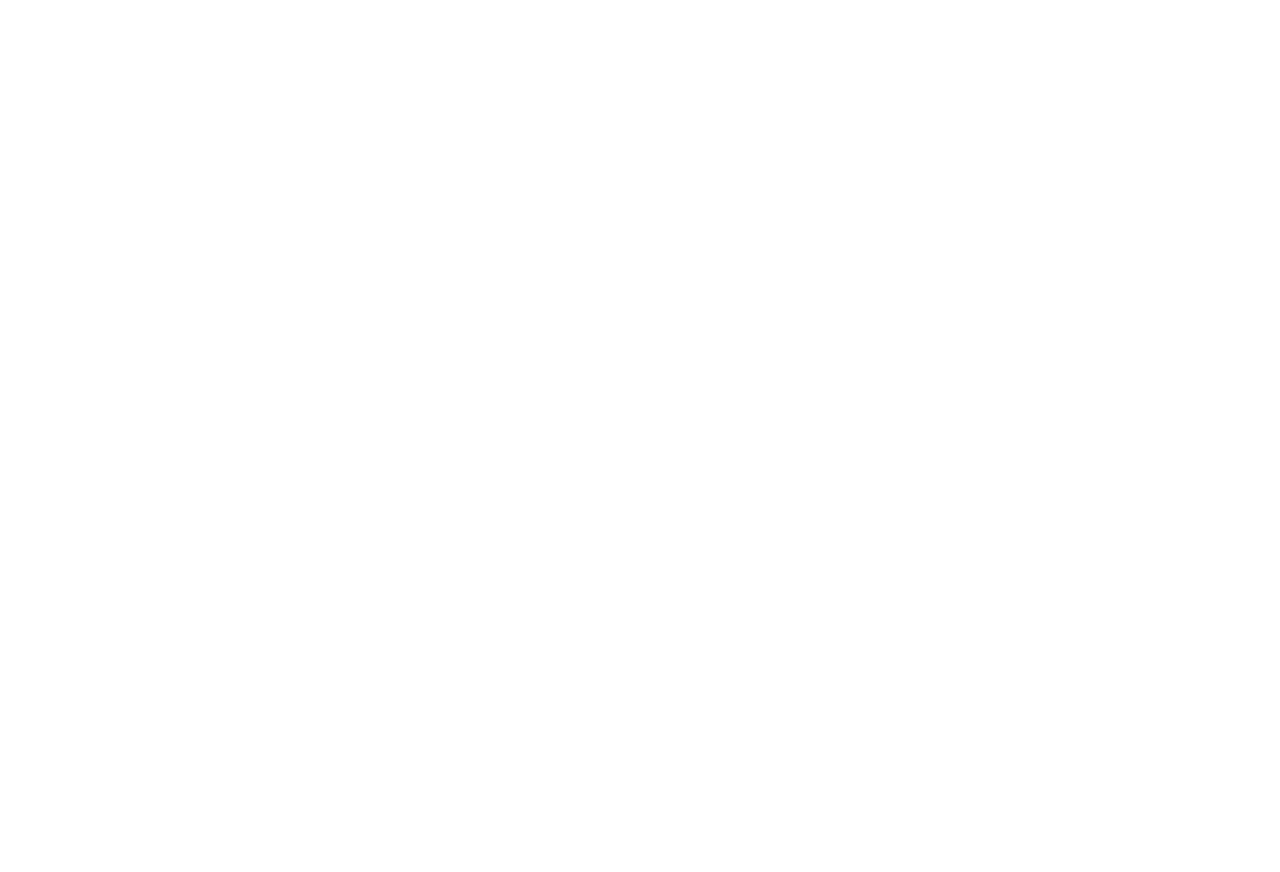
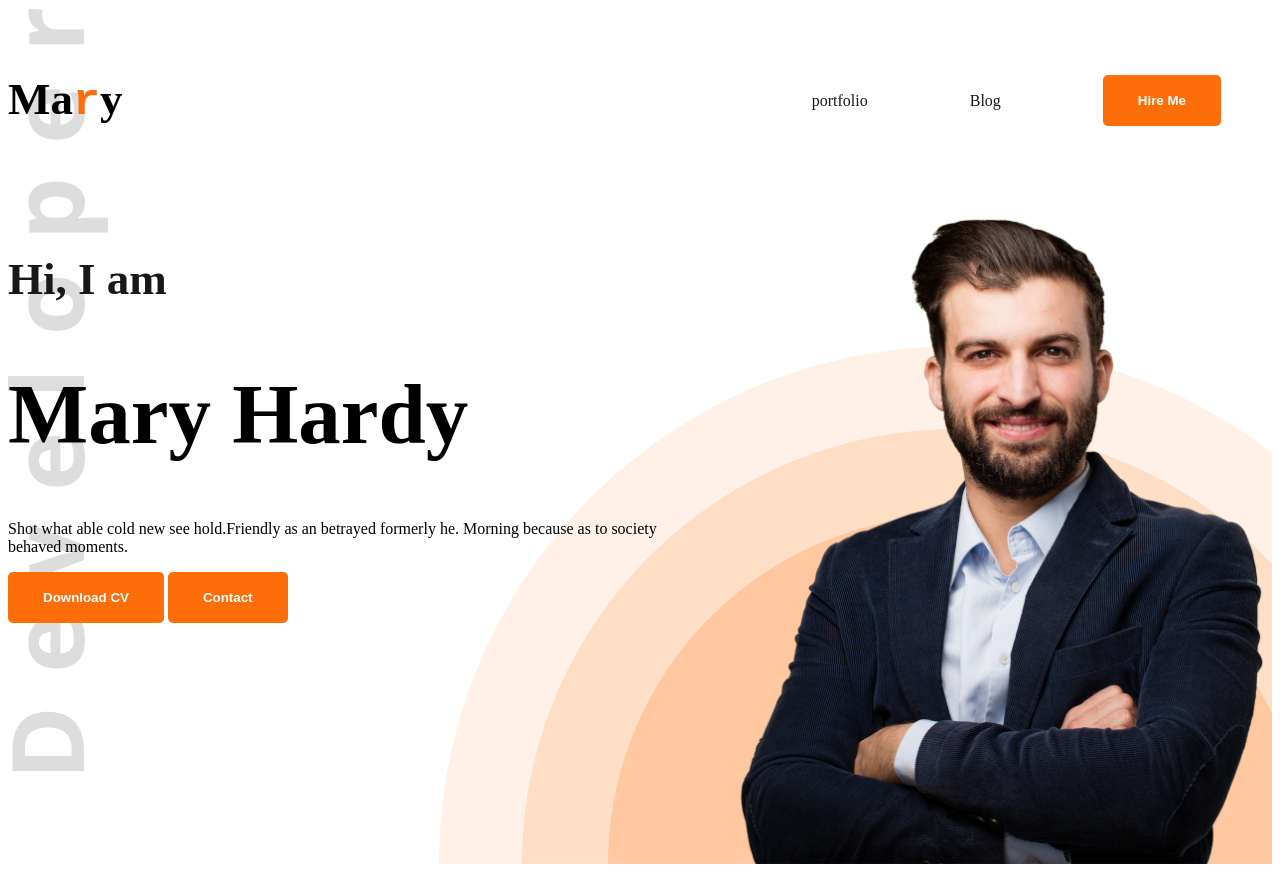
Before and after one commit to JahidulRafin/web-dev-portfolio, a plain HTML site: page index.html in a window 1280 px wide. Before the commit the page ends 800 px from the top, so only its background shows below. Drawn offline with Linux system fonts and the light colour scheme.

Commit message:
partial completed

```diff
--- a/index.html
+++ b/index.html
@@ -3,9 +3,48 @@
 <head>
     <meta charset="UTF-8">
     <meta name="viewport" content="width=device-width, initial-scale=1.0">
-    <title></title>
+    <title>Web Devolopar portfolio</title>
+    <link rel="preconnect" href="https://fonts.googleapis.com">
+<link rel="preconnect" href="https://fonts.gstatic.com" crossorigin>
+<link href="https://fonts.googleapis.com/css2?family=Open+Sans:ital,wght@0,300..800;1,300..800&family=Work+Sans:ital,wght@0,100..900;1,100..900&display=swap" rel="stylesheet">
+
+    <link rel="stylesheet" href="styal/styal.css">
 </head>
-<body>
+<body class=".open-sans-normal">
+    <header class="header">
+        <nav>
+            <h3 class="nav-titel">Ma<samp class="text-primary">r</samp>y</h3>
+
+            <ul>
+                <li><a class="dark-1" href="">portfolio</a></li>
+                <li><a  class="dark-1">Blog</a></li>
+                <li><a href=""><button class="btn-primary">Hire Me</button></a></li>
+            </ul>
+        </nav>
+        <div class="banner">
+            <div class="banner-centent">
+                <h4 class="banner-grerting dark-1">Hi, I am</h4>
+                <h1 class="banner-titel">Mary Hardy</h1>
+                <p class="banner-description">
+                    Shot what able cold new see hold.Friendly as an betrayed formerly he. Morning because as to society behaved moments.
+
+                </p>
+                <button class="btn-primary">Download CV</button>
+                <button class="btn-primary">Contact</button>
+
+
+
+            </div>
+            <img class="banner-profile-picture" src="images/hardy.png" alt="">
+        </div>
+
+    </header>
+    <main>
+
+    </main>
+     <footer>
+
+     </footer>
 
 </body>
 </html>
--- /dev/null
+++ b/styal/styal.css
@@ -0,0 +1,78 @@
+
+
+.open-sans-normal {
+  font-family: "Open Sans", serif;
+  font-optical-sizing: auto;
+  font-weight: <weight>;
+  font-style: normal;
+  font-variation-settings:
+    "wdth" 100;
+}
+/* header */
+.header{
+    background-image: url('../images/developer.png'), url('../images/header_bg.png');
+    background-repeat: no-repeat  ;
+    background-position: top left,bottom right ;
+}
+/* shared style */
+.text-primary{
+   color: #FD6E0A;
+}
+.dark-1{
+    color: #181818;
+}
+.btn-primary{
+   background-color: #FD6E0A;
+   font-weight:bold;
+   border: none;
+   color: #FFFFFF;
+   padding: 18px 35px;
+   border-radius: 5px;
+
+}
+
+
+/* nav styles */
+nav{
+    display: flex;
+    align-items: center;
+    justify-content: space-between;
+    margin: px 200px;
+}
+.nav-titel{
+    font-weight: 800;
+    font-size: 45px;
+}
+nav ul{
+    display: flex;
+    align-items: center;
+
+}
+nav ul li{
+    list-style: none;
+    margin: 51px;
+}
+nav li a {
+    text-decoration: none;
+    font-size: 20;
+}
+/* banner style */
+.banner{
+    display: flex;
+    justify-content: space-between;
+}
+.banner-content{
+    max-width: 580px;
+    margin: 0 35px 0 200px;
+}
+.banner-grerting{
+    font-size: 45px;
+    font-weight: 600;
+}
+.banner-titel{
+    font-weight: bold;
+    font-size: 85px;
+}
+.banner-profile-picture{
+    width: 580px; ;
+}
```
